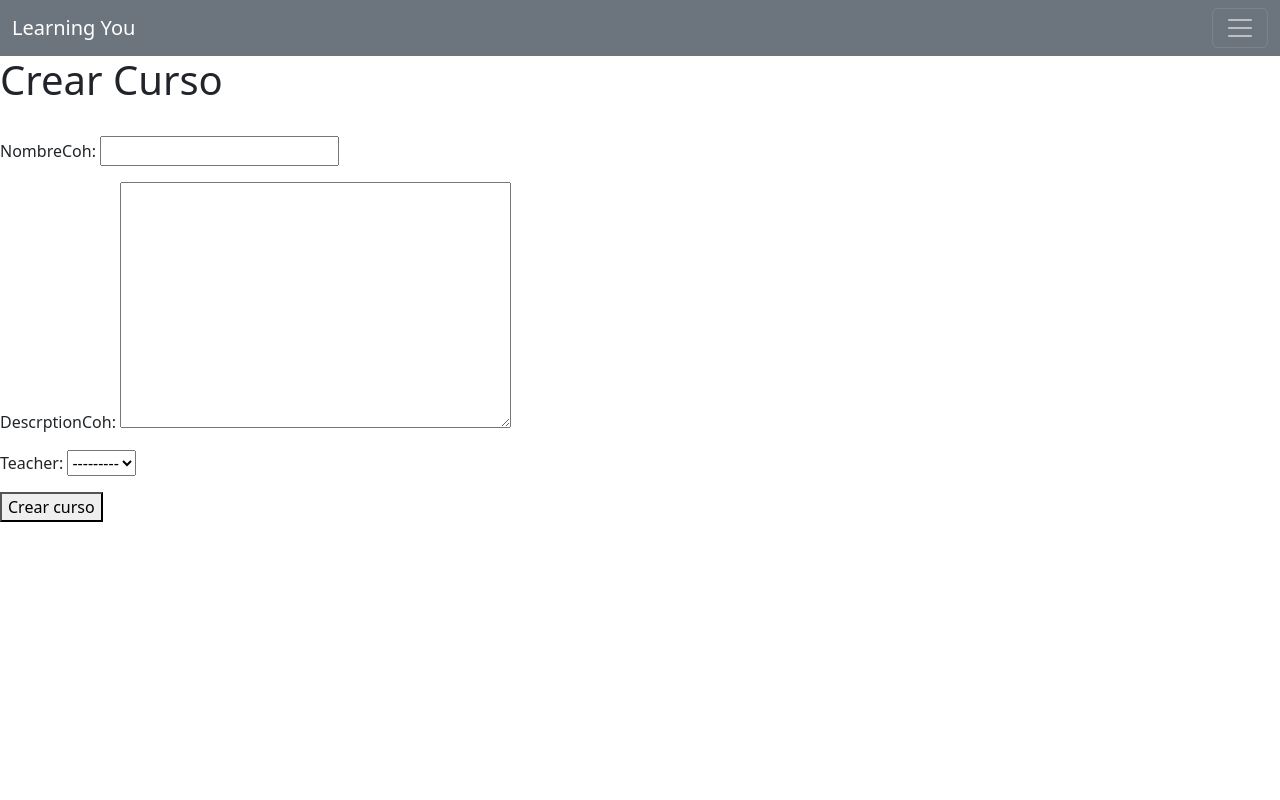
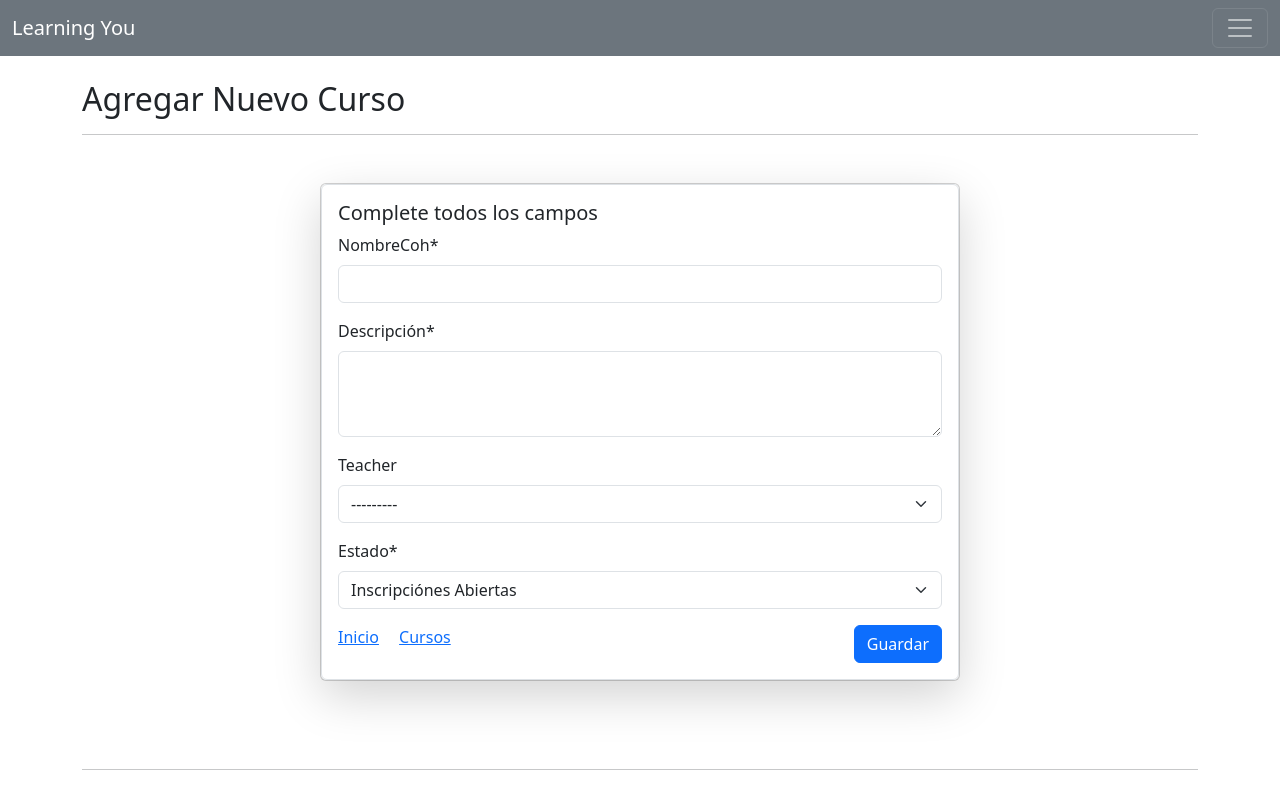
Before and after one commit to Jonathan-T1/Django_files, a Django app: page /crear/curso/ in a window 1280 px wide. Run offline with Django 4.2, Linux system fonts and the light colour scheme; the visitor is signed in with stand-in values (Sample User, id 1); data comes from the database, SQL or seed files in the repository; some libraries are stand-ins or nearby versions.

Commit message:
Instalo el crispy forms para hacer mas facil los furmalario y hago ciertos estilos

```diff
--- a/Learning/forms.py
+++ b/Learning/forms.py
@@ -62,9 +62,10 @@ class ChangePasswordForm(UserCreationForm):
 
 
 class CursoForm(forms.ModelForm):
+    descrptionCoh = forms.CharField(widget=forms.Textarea(attrs={'rows':3}), label='Descripción')
     class Meta:
         model = Cohorte
-        fields = ['nombreCoh','descrptionCoh','teacher']
+        fields = ['nombreCoh','descrptionCoh','teacher','status']
 
     """estudiantes = forms.ModelMultipleChoiceField(
         queryset=User.objects.filter(is_Estudiante=True),
--- a/Learning/templates/Cohortes/crear_curso.html
+++ b/Learning/templates/Cohortes/crear_curso.html
@@ -1,10 +1,33 @@
 {% extends "base.html" %}
 {% block title %} crear curso{% endblock  %}
 {% block content %}
-    <form method="post" action="">
-        <h1>Crear Curso</h1><br>
+{% load crispy_forms_tags %}
+<div class="container my-4">
+    <h2>Agregar Nuevo Curso</h2>
+    <!-- sección de mensajes -->
+    {% if messages %}
+        <div class="container mt-3">
+            {% for message in messages %}
+            <div class="alert alert-danger" role="alert">
+                {{ message }}
+            </div>
+            {% endfor %}
+        </div>
+    {% endif %}
+    <hr>
+    <form action="" method="post">
         {% csrf_token %}
-        {{ form.as_p }}
-        <button type="submit">Crear curso</button>
+        <div class="card mx-auto my-5" style="width: 40rem;">
+            <div class="card-body border rounded shadow-lg">
+                <h5 class="card-title">Complete todos los campos</h5>
+                {{ form | crispy }}
+                <a class="card-link" href="{% url 'home' %}">Inicio</a>
+                <a class="card-link" href="{% url 'cursos' %}">Cursos</a>
+                <button class="btn btn-primary float-end" type="submit">Guardar</button>
+            </div>
+        </div>
     </form>
+    <br>
+    <hr>
+</div>
 {% endblock %}
--- a/Learning/templates/UsersOPS/ver_user.html
+++ b/Learning/templates/UsersOPS/ver_user.html
@@ -51,18 +51,18 @@
               {% if x.is_staff %}
               <td>Administrador</td>
                   <td>
-                      THIS USER CAN'T BE DELETED OR EDIT BY A NORMAL ADMIN
+                      THIS USER CAN'T BE DELETED OR <br> EDIT BY A NORMAL ADMIN
                   </td>
               {% elif x.is_profesor %}
               <td>Profesor</td>
               <td>
-                  <a href={% url "edit_user" x.id %} class="btn btn-warning btn-sm"><i class= "bi bi-pencil-square"></i> Edit</a>
+                  <a href={% url "edit_user" x.id %} class="btn btn-warning " type="button"><i class= "bi bi-pencil-square"></i> Edit</a>
                   <a href={% url "delete_user" x.id %} class="btn btn-danger"><i class="bi bi-trash"></i> Delete</a>
               </td>
               {% else  %}
               <td>Estudiante</td>
               <td>
-                  <a href={% url "edit_user" x.id %} class="btn btn-warning btn-sm"><i class= "bi bi-pencil-square"></i> Edit</a>
+                  <a href={% url "edit_user" x.id %} class="btn btn-warning "><i class= "bi bi-pencil-square"></i> Edit</a>
                   <a href={% url "delete_user" x.id %} class="btn btn-danger"><i class="bi bi-trash"></i> Delete</a>
               </td>
               {% endif %}
--- a/Learning/templates/nav.html
+++ b/Learning/templates/nav.html
@@ -74,14 +74,6 @@
                     <hr class="dropdown-divider">
                   </li>
                   <li><a class="dropdown-item" href={% url 'cursos' %}>Cursos</a></li>
-                  <li>
-                    <hr class="dropdown-divider">
-                  </li>
-                  <li><a class="dropdown-item" href="#">Signature</a></li>
-                  <li>
-                    <hr class="dropdown-divider">
-                  </li>
-                  <li><a class="dropdown-item" href="#">Curses</a></li>
                 </ul>
               </li>
             </ul>
--- a/Learning/views.py
+++ b/Learning/views.py
@@ -64,12 +64,16 @@ def editaruser (request, pk):
 
 @login_required
 def delete_user(request, pk):
-    user = get_object_or_404(User, id=pk)
+    if request.user.is_staff:
+        user = get_object_or_404(User, id=pk)
 
-    if request.method == 'POST':
-        user.delete()
-        return redirect('see_users')
-    return render(request,'UsersOPS/delete_user.html',{'user':user})
+        if request.method == 'POST':
+            user.delete()
+            return redirect('see_users')
+        return render(request,'UsersOPS/delete_user.html',{'user':user})
+    else:
+        messages.error(request, '!UPS! No tienes Acesso a esa funcion.')
+        return redirect('learning_overview')
 
 def Cambiar_contraseña(request,pk):
     data={
@@ -191,24 +195,27 @@ def register(request):
 
 @login_required
 def crear_curso(request):
-    data = {
-        'form': CursoForm()
-    }
+    if request.user.is_staff:
+        data = {
+            'form': CursoForm()
+        }
 
-    if request.method == 'POST':
-        curso_creation_form = CursoForm(data=request.POST)
+        if request.method == 'POST':
+            curso_creation_form = CursoForm(data=request.POST)
 
-        if curso_creation_form.is_valid():
-            curso_creation_form.save()
+            if curso_creation_form.is_valid():
+                curso_creation_form.save()
 
-            messages.success(request,'Ha registrado satisfactoriamente el curso')
-            return redirect('cursos')
-        else:
-            messages.error(request, 'Hubo un error al crear el curso. Por favor, corrige los errores.')
+                messages.success(request,'Ha registrado satisfactoriamente el curso')
+                return redirect('cursos')
+            else:
+                messages.error(request, 'Hubo un error al crear el curso. Por favor, corrige los errores.')
 
-            data ['form'] = curso_creation_form
-    return render(request,'Cohortes/crear_curso.html',data)
-
+                data ['form'] = curso_creation_form
+        return render(request,'Cohortes/crear_curso.html',data)
+    else:
+        messages.error(request, '!UPS! No tienes Acesso a esa funcion.')
+        return redirect('learning_overview')
 @login_required
 def update_profile(request):
     """Update a user's profile view."""
--- a/LearningYou2/settings.py
+++ b/LearningYou2/settings.py
@@ -38,8 +38,14 @@ INSTALLED_APPS = [
     'django.contrib.sessions',
     'django.contrib.messages',
     'django.contrib.staticfiles',
+    'crispy_forms',
+    'crispy_bootstrap5',
     'bootstrap5',
 ]
+
+CRISPY_ALLOWED_TEMPLATE_PACKS = "bootstrap5"
+
+CRISPY_TEMPLATE_PACK = "bootstrap5"
 
 MIDDLEWARE = [
     'django.middleware.security.SecurityMiddleware',
```
Also changed, not shown: Learning/templates/teacherandstuden/profile.html (+7 -4 lines).
